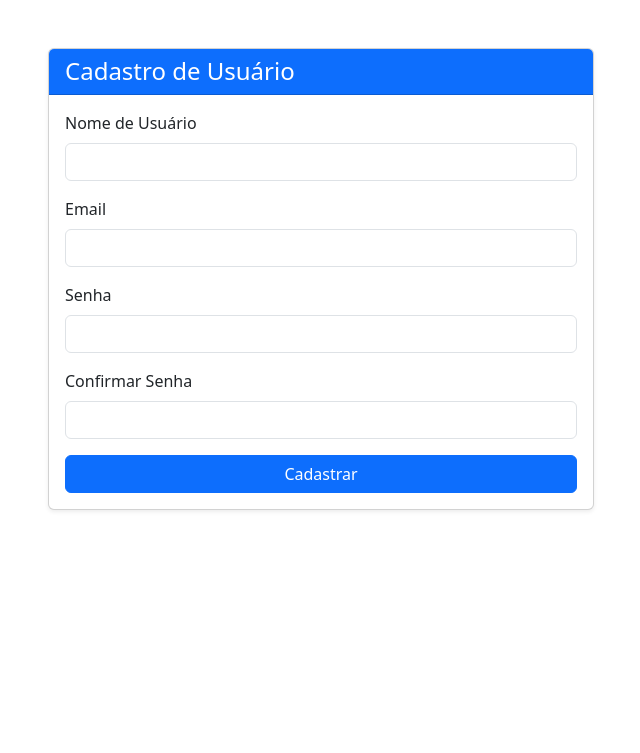
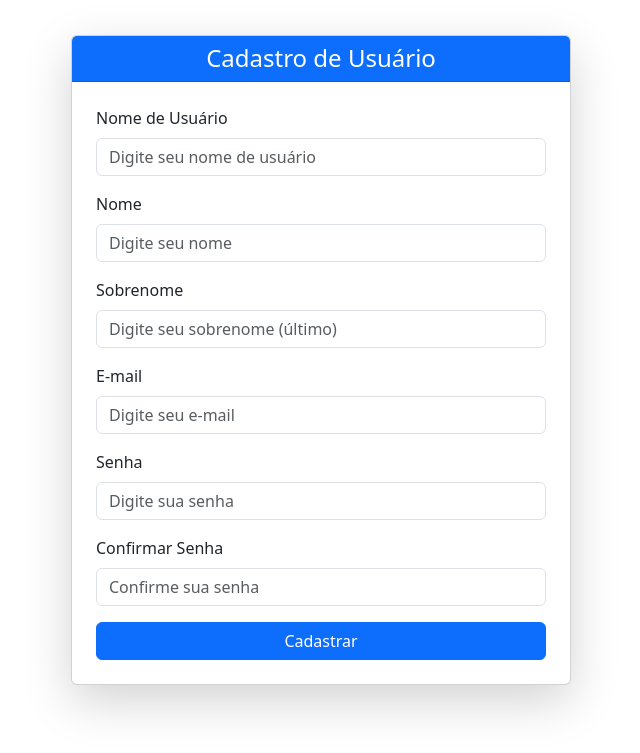
Before and after one commit to Caio-Mizohata/Django-School, a Django app: page /register/ in a window 1280 px wide. Shown: the top 753 px of the page, without its empty margins (319-959 px from the left). Run offline with Django 5.2, Linux system fonts and the light colour scheme.

Commit message:
Added auth validation

```diff
--- a/core/forms.py
+++ b/core/forms.py
@@ -3,11 +3,30 @@ from django.contrib.auth.forms import UserCreationForm
 from django import forms
 
 class RegisterCoreForm(UserCreationForm):
-    username = forms.CharField(required=True)
+    email = forms.EmailField(required=True)
     first_name = forms.CharField(required=True)
     last_name = forms.CharField(required=True)
-    email = forms.EmailField(required=True)
 
     class Meta:
         model = User
-        fields = ['username', 'email', 'password1', 'password2']
+        fields = ['username', 'first_name', 'last_name', 'email', 'password1', 'password2']
+
+    def clean_username(self):
+        username = self.cleaned_data['username']
+        if User.objects.filter(username=username).exists():
+            raise forms.ValidationError('O nome deste professor já está em uso.')
+        return username
+
+    def clean_email(self):
+        email = self.cleaned_data['email']
+        if User.objects.filter(email=email).exists():
+            raise forms.ValidationError('Este e-mail já está em uso.')
+        return email
+
+    def clean(self):
+        cleaned_data = super().clean()
+        password1 = cleaned_data.get('password1')
+        password2 = cleaned_data.get('password2')
+        if password1 and password2 and password1 != password2:
+            raise forms.ValidationError('As senhas não coincidem.')
+        return cleaned_data
--- a/core/templates/auth/register.html
+++ b/core/templates/auth/register.html
@@ -1,35 +1,73 @@
 {% extends "core/base.html" %}
 
 {% block content %}
-<div class="container mt-5">
-    <div class="row justify-content-center">
-        <div class="col-md-6">
-            <div class="card shadow-sm">
-                <div class="card-header bg-primary text-white">
+<div class="container d-flex justify-content-center align-items-center" style="min-height: 90vh;">
+    <div class="card shadow-lg w-100" style="max-width: 500px;">
+        <div class="card-header bg-primary text-white text-center">
             <h4 class="mb-0">Cadastro de Usuário</h4>
         </div>
-                <div class="card-body">
-                    <form method="post" autocomplete="off">
+        <div class="card-body px-4 py-4">
+            <form method="post" autocomplete="off" novalidate>
                 {% csrf_token %}
+
+                {% if form.non_field_errors %}
+                    <div class="alert alert-danger mb-3">
+                        {{ form.non_field_errors.0 }}
+                    </div>
+                {% endif %}
 
                 <div class="mb-3">
                     <label for="username" class="form-label">Nome de Usuário</label>
-                            <input type="text" class="form-control" id="username" name="username" required value="{{ username }}">
+                    <input type="text" class="form-control {% if form.username.errors %}is-invalid{% endif %}" id="username" name="username"
+                    value="{{ form.username.value|default_if_none:'' }}" placeholder="Digite seu nome de usuário" required>
+                    {% if form.username.errors %}
+                        <div class="invalid-feedback">{{ form.username.errors.0 }}</div>
+                    {% endif %}
                 </div>
 
                 <div class="mb-3">
-                            <label for="email" class="form-label">Email</label>
-                            <input type="email" class="form-control" id="email" name="email" required value="{{ email }}">
+                    <label for="first_name" class="form-label">Nome</label>
+                    <input type="text" class="form-control {% if form.first_name.errors %}is-invalid{% endif %}" id="first_name" name="first_name"
+                    value="{{ form.first_name.value|default_if_none:'' }}" placeholder="Digite seu nome" required>
+                    {% if form.first_name.errors %}
+                        <div class="invalid-feedback">{{ form.first_name.errors.0 }}</div>
+                    {% endif %}
                 </div>
 
                 <div class="mb-3">
-                            <label for="password" class="form-label">Senha</label>
-                            <input type="password" class="form-control" id="password" name="password1" required value="{{ password1 }}">
+                    <label for="last_name" class="form-label">Sobrenome</label>
+                    <input type="text" class="form-control {% if form.last_name.errors %}is-invalid{% endif %}" id="last_name" name="last_name"
+                    value="{{ form.last_name.value|default_if_none:'' }}" placeholder="Digite seu sobrenome (último)" required>
+                    {% if form.last_name.errors %}
+                        <div class="invalid-feedback">{{ form.last_name.errors.0 }}</div>
+                    {% endif %}
                 </div>
 
                 <div class="mb-3">
-                            <label for="confirm_password" class="form-label">Confirmar Senha</label>
-                            <input type="password" class="form-control" id="confirm_password" name="password2" required value="{{ password2 }}">
+                    <label for="email" class="form-label">E-mail</label>
+                    <input type="email" class="form-control {% if form.email.errors %}is-invalid{% endif %}" id="email" name="email"
+                    value="{{ form.email.value|default_if_none:'' }}" placeholder="Digite seu e-mail" required>
+                    {% if form.email.errors %}
+                        <div class="invalid-feedback">{{ form.email.errors.0 }}</div>
+                    {% endif %}
+                </div>
+
+                <div class="mb-3">
+                    <label for="password1" class="form-label">Senha</label>
+                    <input type="password" class="form-control {% if form.password1.errors %}is-invalid{% endif %}" id="password1" name="password1"
+                    value="{{ form.password1.value|default_if_none:'' }}" placeholder="Digite sua senha" required>
+                    {% if form.password1.errors %}
+                        <div class="invalid-feedback">{{ form.password1.errors.0 }}</div>
+                    {% endif %}
+                </div>
+
+                <div class="mb-3">
+                    <label for="password2" class="form-label">Confirmar Senha</label>
+                    <input type="password" class="form-control {% if form.password2.errors %}is-invalid{% endif %}" id="password2" name="password2"
+                    value="{{ form.password2.value|default_if_none:'' }}" placeholder="Confirme sua senha" required>
+                    {% if form.password2.errors %}
+                        <div class="invalid-feedback">{{ form.password2.errors.0 }}</div>
+                    {% endif %}
                 </div>
 
                 <div class="d-grid">
@@ -39,6 +77,4 @@
         </div>
     </div>
 </div>
-    </div>
-</div>
 {% endblock %}
--- a/core/views.py
+++ b/core/views.py
@@ -22,16 +22,10 @@ class HomeRegisterView(CreateView):
     template_name = 'auth/register.html'
     success_url = reverse_lazy('home')
 
-    def get_context_data(self, **kwargs):
-        context = super().get_context_data(**kwargs)
-        context['register_user'] = RegisterCoreForm()
-        return context
-
     def form_valid(self, form):
         form.save()
         return super().form_valid(form)
 
-
 def logout_view(request):
     logout(request)
     return redirect('home')
```
Also changed, not shown: core/templates/auth/login.html (+25 -2 lines). Lines whose indentation alone changed are shown as unchanged.
